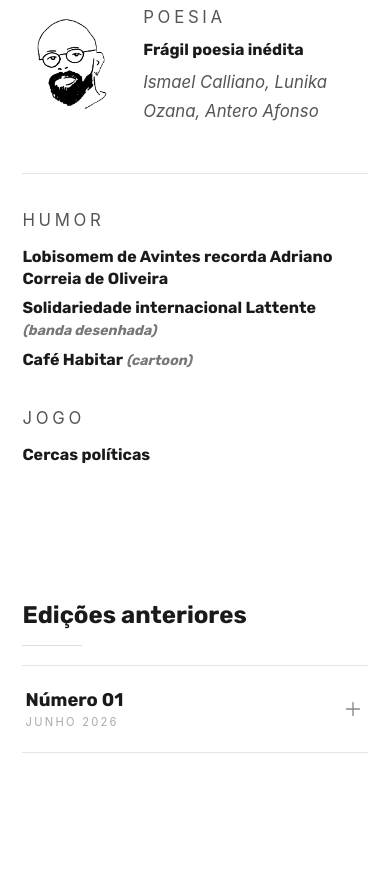
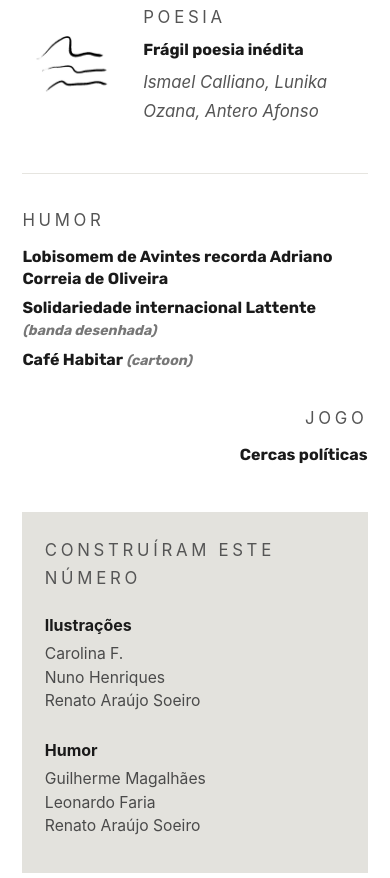
Before and after one commit to leonardo-faria/habitar_website, a plain HTML site: page index.html in a window 390 px wide. Shown: the part 2233-3111 px from the top of the page. Drawn offline with Linux system fonts and the light colour scheme; a web font is replaced by a local one.

Commit message:
Ficha técnica comum, créditos por número e ajustes de layout
- Ficha técnica passa a ter só o que é constante (coordenação, equipa
  editorial, design, coordenação de poesia, logo e friso, site)
- "Construíram este número" em cada edição (ilustrações, investigação e
  reportagem, humor)
- Poesia usa o símbolo da secção em vez da caricatura do coordenador
- Humor à esquerda, jogo alinhado à direita
- Quebra do título "NATO: Um futuro muito mau? / E o passado?"

Co-Authored-By: Claude Sonnet 5.5 <noreply@anthropic.com>
Claude-Session: https://claude.ai/code/session_012bMTUR4cdw6EHMdxzY79Mo

```diff
--- a/index.html
+++ b/index.html
@@ -738,14 +738,14 @@
 
     /* --- Humor e jogo (nesta edição) --- */
     .edicao-extras {
-      display: flex;
-      flex-wrap: wrap;
+      display: grid;
+      grid-template-columns: minmax(0, 1fr) auto;
       gap: 1.6rem 3.4rem;
       margin-top: 3rem;
       padding-top: 2rem;
       border-top: 1px solid #e6e5e0;
     }
-    .extra { flex: 1 1 260px; }
+    .extra:last-child { text-align: right; }
     .extra-label {
       margin-bottom: 0.7rem;
       font-size: 0.62rem;
@@ -797,6 +797,29 @@
       break-inside: avoid;
     }
     @media (max-width: 600px) { .evento-fotos-grid { column-count: 2; } }
+
+    /* --- Símbolo da poesia --- */
+    .carica-simbolo img { object-fit: contain; padding: 8px; }
+
+    /* --- Construíram este número --- */
+    .edicao-credits {
+      margin-top: 2.4rem;
+      padding: 1.8rem 2rem 0.9rem;
+      background: #e3e2dd;
+    }
+    .credits-title {
+      margin-bottom: 1.2rem;
+      font-size: 0.62rem;
+      letter-spacing: 0.22em;
+      text-transform: uppercase;
+      color: #8a8880;
+    }
+    .credits-roles { column-count: 3; column-gap: 2.4rem; }
+    @media (max-width: 600px) {
+      .edicao-credits { padding: 1.5rem 1.4rem 0.7rem; }
+      .credits-roles { column-count: 1; }
+      .edicao-extras { grid-template-columns: 1fr; }
+    }
   </style>
 </head>
 <body>
@@ -907,7 +930,7 @@
         </article>
 
         <article class="edicao-card">
-          <div class="carica"><img src="caricas/Ismael.png" alt="Ismael Calliano"></div>
+          <div class="carica carica-simbolo"><img src="simbolos/poesia.png" alt="Poesia"></div>
           <div class="card-content">
             <p class="card-section">Poesia</p>
             <h3 class="card-title">Frágil poesia inédita</h3>
@@ -920,6 +943,27 @@
         <div class="edicao-extras">
           <div class="extra"><p class="extra-label">Humor</p><ul><li>Lobisomem de Avintes recorda Adriano Correia de Oliveira</li><li>Solidariedade internacional Lattente <span class="extra-fmt">(banda desenhada)</span></li><li>Café Habitar <span class="extra-fmt">(cartoon)</span></li></ul></div>
           <div class="extra"><p class="extra-label">Jogo</p><ul><li>Cercas políticas</li></ul></div>
+        </div>
+        <div class="edicao-credits">
+          <p class="credits-title">Construíram este número</p>
+          <div class="credits-roles">
+        <div class="ficha-role">
+          <p class="role-label">Ilustrações</p>
+          <ul class="role-names">
+            <li>Carolina F.</li>
+            <li>Nuno Henriques</li>
+            <li>Renato Araújo Soeiro</li>
+          </ul>
+        </div>
+        <div class="ficha-role">
+          <p class="role-label">Humor</p>
+          <ul class="role-names">
+            <li>Guilherme Magalhães</li>
+            <li>Leonardo Faria</li>
+            <li>Renato Araújo Soeiro</li>
+          </ul>
+        </div>
+          </div>
         </div>
   </section>
 
@@ -968,7 +1012,7 @@
               </article>
 
               <article class="edicao-card">
-                <div class="carica"><img src="caricas/Ismael.png" alt="Ismael Calliano"></div>
+                <div class="carica carica-simbolo"><img src="simbolos/poesia.png" alt="Poesia"></div>
                 <div class="card-content">
                   <p class="card-section">Poesia</p>
                   <h3 class="card-title">Frágil poesia inédita</h3>
@@ -1000,7 +1044,7 @@
                 <div class="carica"><img src="caricas/RenatoGrande.png" alt="Renato Soeiro"></div>
                 <div class="card-content">
                   <p class="card-section">Opinião</p>
-                  <h3 class="card-title">NATO: Um futuro muito mau? E o passado?</h3>
+                  <h3 class="card-title">NATO: Um futuro muito mau?<br>E o passado?</h3>
                   <p class="card-author">Renato Soeiro</p>
                 </div>
               </article>
@@ -1019,6 +1063,36 @@
         <div class="edicao-extras">
           <div class="extra"><p class="extra-label">Humor</p><ul><li>Entrevista a Rei Ramiro</li><li>Voz do Povo</li><li>Horóscopo de Freguesias</li></ul></div>
           <div class="extra"><p class="extra-label">Jogo</p><ul><li>Palavras-cruzadas anárquicas</li></ul></div>
+        </div>
+        <div class="edicao-credits">
+          <p class="credits-title">Construíram este número</p>
+          <div class="credits-roles">
+        <div class="ficha-role">
+          <p class="role-label">Ilustrações</p>
+          <ul class="role-names">
+            <li>João Maria</li>
+            <li>Luísa Magalhães</li>
+            <li>Nuno Henriques</li>
+            <li>Renato Araújo Soeiro</li>
+          </ul>
+        </div>
+        <div class="ficha-role">
+          <p class="role-label">Investigação e Reportagem</p>
+          <ul class="role-names">
+            <li>Luísa Magalhães</li>
+            <li>Nuno Henriques</li>
+            <li>Renato Araújo Soeiro</li>
+          </ul>
+        </div>
+        <div class="ficha-role">
+          <p class="role-label">Humor</p>
+          <ul class="role-names">
+            <li>Guilherme Magalhães</li>
+            <li>Leonardo Faria</li>
+            <li>Renato Araújo Soeiro</li>
+          </ul>
+        </div>
+          </div>
         </div>
         </div>
       </details>
@@ -1123,33 +1197,8 @@
             <li>Renato Araújo Soeiro</li>
           </ul>
         </div>
-
         <div class="ficha-role">
-          <p class="role-label">Design</p>
-          <ul class="role-names">
-            <li>Francisca Guimarães</li>
-          </ul>
-        </div>
-
-        <div class="ficha-role">
-          <p class="role-label">Logo e Friso</p>
-          <ul class="role-names">
-            <li>Luísa Matos</li>
-          </ul>
-        </div>
-
-        <div class="ficha-role">
-          <p class="role-label">Ilustrações</p>
-          <ul class="role-names">
-            <li>João Maria</li>
-            <li>Luísa Magalhães</li>
-            <li>Nuno Henriques</li>
-            <li>Renato Araújo Soeiro</li>
-          </ul>
-        </div>
-
-        <div class="ficha-role">
-          <p class="role-label">Edição e Revisão</p>
+          <p class="role-label">Equipa editorial</p>
           <ul class="role-names">
             <li>Ismael Calliano</li>
             <li>Mariana Costa</li>
@@ -1159,29 +1208,30 @@
             <li>Vânia Leite</li>
           </ul>
         </div>
-
         <div class="ficha-role">
-          <p class="role-label">Investigação e Reportagem</p>
+          <p class="role-label">Equipa de design</p>
           <ul class="role-names">
-            <li>Luísa Magalhães</li>
-            <li>Nuno Henriques</li>
+            <li>Francisca Guimarães</li>
+            <li>Luísa Matos</li>
             <li>Renato Araújo Soeiro</li>
           </ul>
         </div>
-
         <div class="ficha-role">
-          <p class="role-label">Humor</p>
+          <p class="role-label">Coordenação de poesia</p>
           <ul class="role-names">
-            <li>Guilherme Magalhães</li>
-            <li>Leonardo Faria</li>
-            <li>Renato Araújo Soeiro</li>
+            <li>Ismael Calliano</li>
           </ul>
         </div>
-
         <div class="ficha-role">
-          <p class="role-label">Poesia</p>
+          <p class="role-label">Logo e friso</p>
           <ul class="role-names">
-            <li>Ismael Calliano</li>
+            <li>Luísa Matos</li>
+          </ul>
+        </div>
+        <div class="ficha-role">
+          <p class="role-label">Site</p>
+          <ul class="role-names">
+            <li>Leonardo Faria</li>
           </ul>
         </div>
       </div>
```
Also changed, not shown: simbolos/poesia.png (added).
